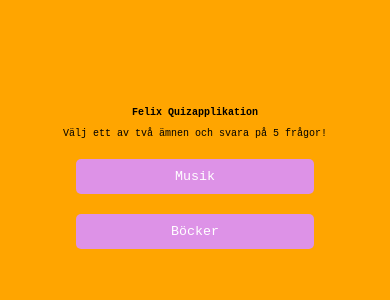
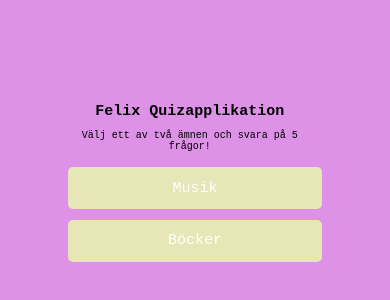
Before and after one commit to Felix0291/quiz-app, a plain HTML site: page index.html in a window 390 px wide. Shown: the part 242-542 px from the top of the page. Drawn offline with Linux system fonts and the light colour scheme.

Commit message:
added css media query

```diff
--- a/script.js
+++ b/script.js
@@ -1,8 +1,4 @@
-// import {musicQuestion, bookQuestions} from "../Uppgift-1-Quizapplikation/question.js"
-
-
-
-    const musicQuestion = [
+const musicQuestions = [
 
     {
         question: "Which part of New York is the Hip Hop group Wu-Tang Clan from?",
@@ -66,7 +62,6 @@
 
 ]
 
-
 const mainContainer = document.getElementById("container")
 const subjectBtnMusic = document.getElementById("subject-btn-1")
 const subjectBtnBooks = document.getElementById("subject-btn-2")
@@ -84,7 +79,7 @@ let totalScore = 0
 let startTime
 
 
-subjectBtnMusic.addEventListener("click", () => startQuiz(musicQuestion))
+subjectBtnMusic.addEventListener("click", () => startQuiz(musicQuestions))
 subjectBtnBooks.addEventListener("click", () => startQuiz(bookQuestions))
 
 nextBtn.addEventListener("click", () => next())
--- a/style.css
+++ b/style.css
@@ -20,21 +20,25 @@ body {
 h1, h2, h3, p {
     display: flex;
     justify-content: center;
+    text-align: center;
+    width: 96%;
 }
 
 
 button {
 
-    width: 90%;
+    width: 96%;
+    height: 5vh;
     margin: 90%;
     flex: 1;
     padding: 10px 20px;
     margin: 10px;
     background-color: #dd92e7;
-    color: white;
+    color: rgba(246, 244, 244, 0.899);
     font-family: monospace;
+    font-size: 15px;
     border: none;
-    border-radius: 5px;
+    border-radius: 4px;
     cursor: pointer;
 }
 
@@ -62,15 +66,34 @@ button:active {
 
 @media screen and (max-width: 600px) {
     body {
-        background-color: orange;
+        background-color:  #dd92e7;
     }
-    h1, h2, h3, p {
+    h1, h2, h3 {
         display: flex;
         justify-content: center;
-        font-size: x-small;
+        text-align: center;
+        font-size: 15px;
     }
-    button {
-        width: 90%;
+
+     p {
+        display: flex;
+        justify-content: center;
+        text-align: center;
+        font-size: 10px;
+     }
+     button {
+        width: 96%;
+        margin: 90%;
+        flex: 1;
+        padding: 10px 20px;
+        margin: 2%;
+        background-color: rgb(230, 230, 183);
+        color: white;
+        font-family: monospace;
+        font-size: 15px;
+        border: none;
+        border-radius: 5px;
+        cursor: pointer;
     }
 
 }
```
Lines whose indentation alone changed are shown as unchanged.
